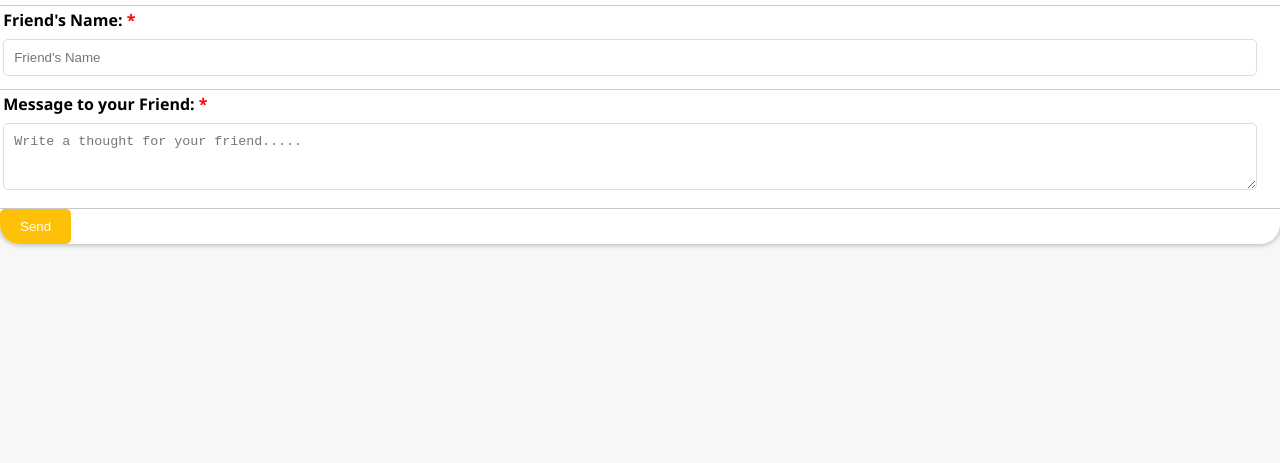
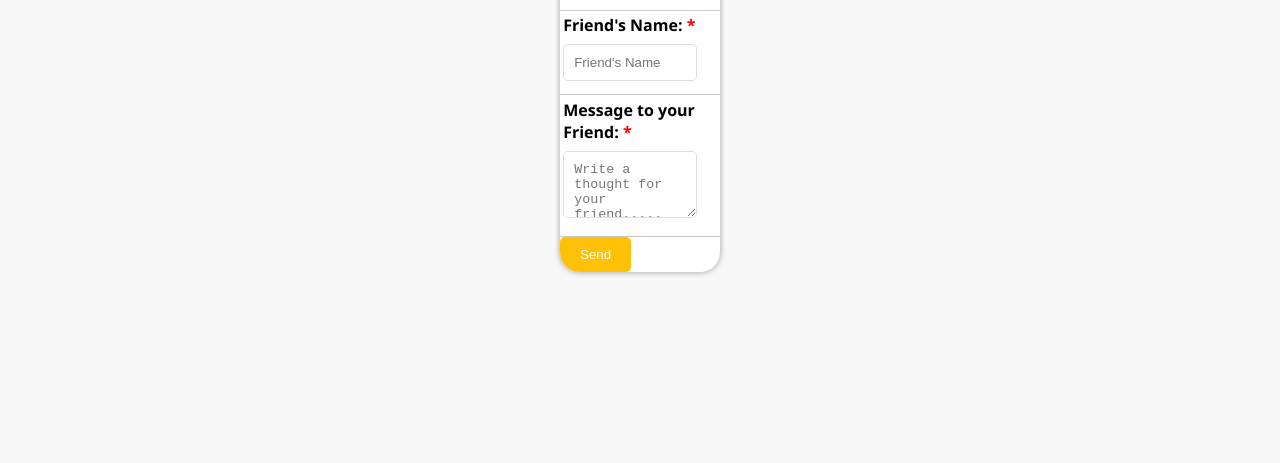
Before and after one commit to sumitk009/Friends, a plain HTML site: page index.html in a window 1280 px wide. Shown: the part 337-800 px from the top of the page. Drawn offline with Linux system fonts and the light colour scheme.

Commit message:
Update index.html

```diff
--- a/index.html
+++ b/index.html
@@ -16,7 +16,7 @@
         height: 100vh;
     }
     .container {
-        width: 100%;
+        width: 20vh;
         background: #fff;
         border-radius: 20px;
         box-shadow: 0 0 4px 2px rgba(0, 0, 0, 0.2);
```
